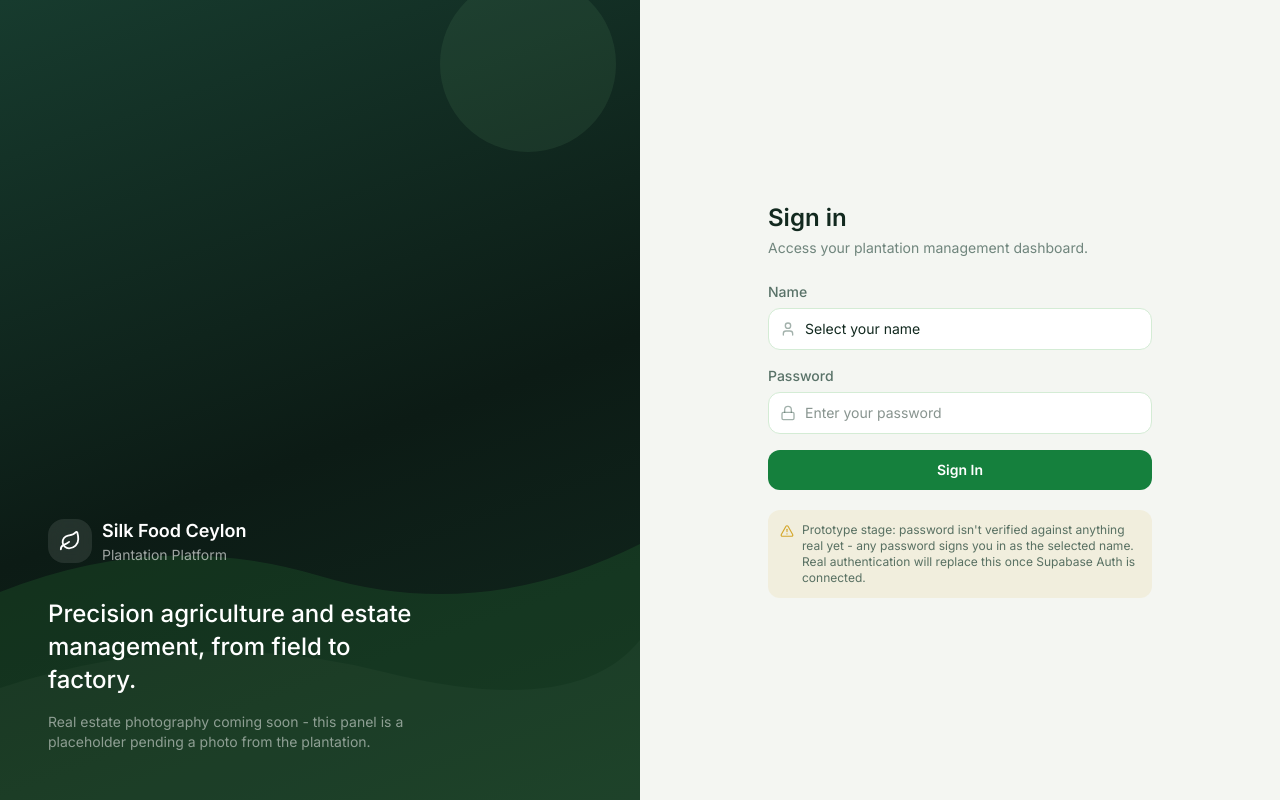
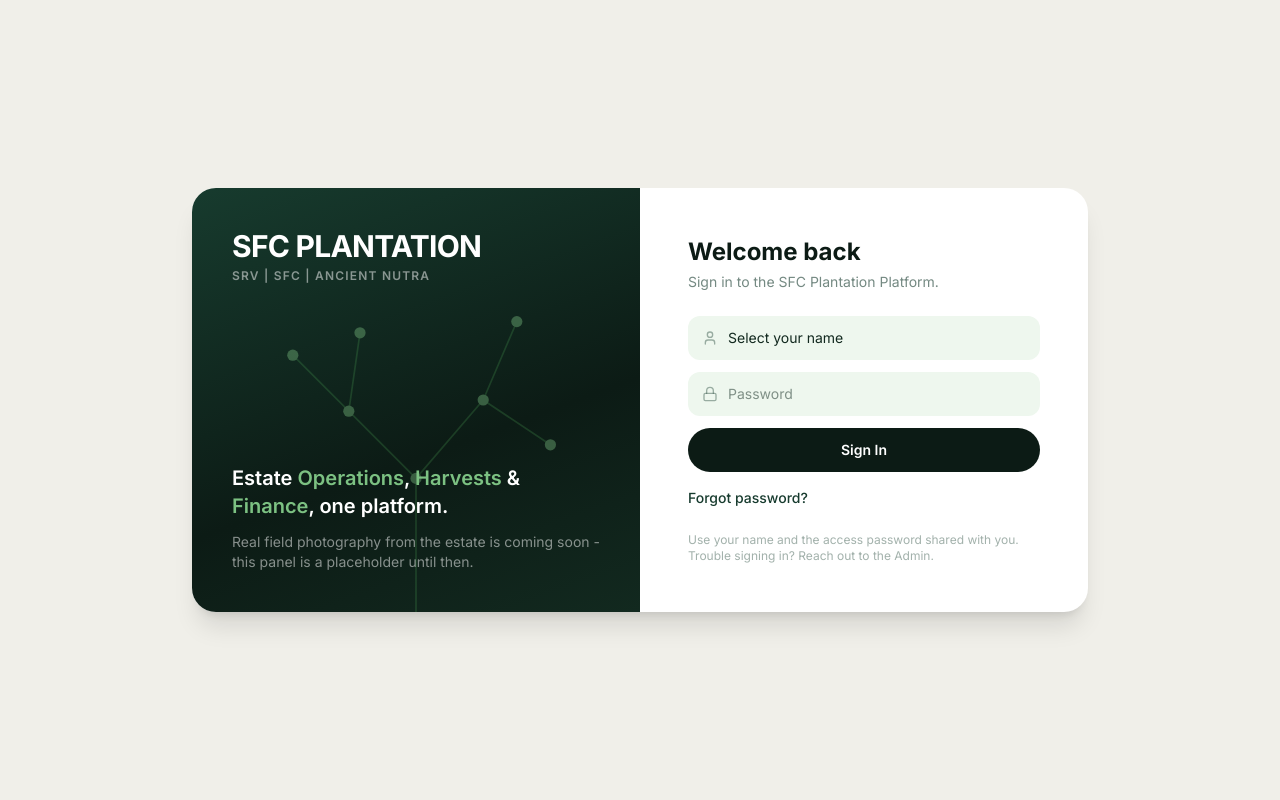
Before and after one commit to Lihini-KP/sfc-plantation, a Next.js app: page /login in a window 1280 px wide. Built offline with nearby package versions, Linux system fonts and the light colour scheme.

Commit message:
Restyle login to match SPINE reference; add real shared access password

```diff
--- a/app/login/page.tsx
+++ b/app/login/page.tsx
@@ -1,9 +1,10 @@
 'use client'
 
 import { useState } from 'react'
-import { Sprout, AlertTriangle, Lock, User as UserIcon, Leaf } from 'lucide-react'
+import { Sprout, Lock, User as UserIcon } from 'lucide-react'
 import { useRole } from '@/lib/role-context'
 import { users } from '@/lib/mock-data/users'
+import { SHARED_ACCESS_PASSWORD } from '@/lib/auth-config'
 
 const loginUsers = users.filter((u) => u.role !== 'Worker')
 
@@ -12,6 +13,7 @@
   const [userId, setUserId] = useState('')
   const [password, setPassword] = useState('')
   const [error, setError] = useState('')
+  const [notice, setNotice] = useState('')
 
   function handleSubmit(e: React.FormEvent) {
     e.preventDefault()
@@ -19,8 +21,8 @@
       setError('Select your name.')
       return
     }
-    if (!password) {
-      setError('Enter a password.')
+    if (password !== SHARED_ACCESS_PASSWORD) {
+      setError('Incorrect password.')
       return
     }
     setError('')
@@ -28,60 +30,63 @@
   }
 
   return (
-    <div className="flex min-h-screen">
-      {/* Visual panel - placeholder gradient until a real estate photo is provided */}
-      <div className="relative hidden w-1/2 overflow-hidden bg-brand-800 lg:flex lg:flex-col lg:justify-end">
-        <div
-          className="absolute inset-0"
-          style={{ background: 'linear-gradient(160deg, #173b2e 0%, #0c1b15 55%, #12291f 100%)' }}
-        />
-        <svg className="absolute inset-0 h-full w-full opacity-20" viewBox="0 0 400 600" preserveAspectRatio="xMidYMid slice">
-          <path d="M0,420 Q100,380 200,410 T400,390 V600 H0 Z" fill="#2f8a3d" />
-          <path d="M0,480 Q120,440 240,470 T400,450 V600 H0 Z" fill="#4fa858" />
-          <circle cx="330" cy="90" r="55" fill="#7cc182" opacity="0.5" />
+    <div className="flex min-h-screen items-center justify-center bg-[#f0efe9] p-4">
+      <div className="flex w-full max-w-4xl overflow-hidden rounded-3xl bg-white shadow-xl">
+        {/* Visual panel - placeholder graphic until a real estate photo is provided */}
+        <div className="relative hidden w-1/2 flex-col justify-between overflow-hidden p-10 text-white lg:flex">
+          <div className="absolute inset-0" style={{ background: 'linear-gradient(160deg, #173b2e 0%, #0c1b15 60%, #12291f 100%)' }} />
+          <svg className="absolute inset-0 h-full w-full opacity-40" viewBox="0 0 400 500" preserveAspectRatio="xMidYMid slice">
+            <g stroke="#4fa858" strokeWidth="1.5" fill="none" opacity="0.6">
+              <path d="M200,460 L200,320 M200,320 L140,260 M200,320 L260,250 M140,260 L90,210 M140,260 L150,190 M260,250 L320,290 M260,250 L290,180" />
+            </g>
+            {[
+              [200, 460], [200, 320], [140, 260], [260, 250],
+              [90, 210], [150, 190], [320, 290], [290, 180],
+            ].map(([cx, cy], i) => (
+              <circle key={i} cx={cx} cy={cy} r={i === 0 ? 7 : 5} fill="#7cc182" />
+            ))}
           </svg>
-        <div className="relative z-10 p-12 text-white">
-          <div className="flex items-center gap-2.5">
-            <span className="flex h-11 w-11 items-center justify-center rounded-2xl bg-white/10 backdrop-blur">
-              <Leaf size={22} />
-            </span>
-            <div>
-              <p className="text-lg font-semibold">Silk Food Ceylon</p>
-              <p className="text-sm text-white/60">Plantation Platform</p>
+
+          <div className="relative z-10">
+            <p className="text-3xl font-bold tracking-tight">SFC PLANTATION</p>
+            <p className="mt-1 text-xs font-semibold tracking-widest text-white/50">SRV | SFC | ANCIENT NUTRA</p>
           </div>
-          </div>
-          <p className="mt-8 max-w-sm text-2xl font-medium leading-snug">
-            Precision agriculture and estate management, from field to factory.
+
+          <div className="relative z-10">
+            <p className="text-xl font-semibold leading-snug">
+              <span className="text-white">Estate </span>
+              <span className="text-brand-300">Operations</span>
+              <span className="text-white">, </span>
+              <span className="text-brand-300">Harvests</span>
+              <span className="text-white"> &amp; </span>
+              <span className="text-brand-300">Finance</span>
+              <span className="text-white">, one platform.</span>
             </p>
-          <p className="mt-4 max-w-sm text-sm text-white/50">
-            Real estate photography coming soon - this panel is a placeholder pending a photo from the plantation.
+            <p className="mt-3 max-w-sm text-sm text-white/50">
+              Real field photography from the estate is coming soon - this panel is a placeholder until then.
             </p>
           </div>
         </div>
 
         {/* Login form panel */}
-      <div className="flex w-full flex-col items-center justify-center bg-background px-4 py-10 lg:w-1/2">
-        <div className="mb-8 flex flex-col items-center text-center lg:hidden">
-          <span className="flex h-14 w-14 items-center justify-center rounded-2xl bg-brand-600 text-white">
-            <Sprout size={26} />
+        <div className="flex w-full flex-col justify-center p-8 sm:p-12 lg:w-1/2">
+          <div className="mb-6 flex items-center gap-2.5 lg:hidden">
+            <span className="flex h-10 w-10 items-center justify-center rounded-xl bg-brand-600 text-white">
+              <Sprout size={20} />
             </span>
-          <h1 className="mt-4 text-xl font-semibold text-brand-800">Silk Food Ceylon</h1>
-          <p className="text-sm text-brand-700/60">Plantation Platform</p>
+            <p className="text-sm font-semibold text-brand-800">SFC Plantation</p>
           </div>
 
-        <div className="w-full max-w-sm">
-          <h2 className="text-2xl font-semibold text-brand-800">Sign in</h2>
-          <p className="mt-1 text-sm text-brand-700/60">Access your plantation management dashboard.</p>
+          <h1 className="text-2xl font-bold text-brand-900">Welcome back</h1>
+          <p className="mt-1 text-sm text-brand-700/60">Sign in to the SFC Plantation Platform.</p>
 
-          <form onSubmit={handleSubmit} className="mt-6 space-y-4">
-            <label className="block text-sm">
-              <span className="mb-1.5 block font-medium text-brand-700/70">Name</span>
+          <form onSubmit={handleSubmit} className="mt-6 space-y-3">
             <div className="relative">
-                <UserIcon size={16} className="pointer-events-none absolute left-3 top-1/2 -translate-y-1/2 text-brand-700/40" />
+              <UserIcon size={16} className="pointer-events-none absolute left-3.5 top-1/2 -translate-y-1/2 text-brand-700/40" />
               <select
                 value={userId}
                 onChange={(e) => setUserId(e.target.value)}
-                  className="w-full appearance-none rounded-xl border border-brand-100 bg-white py-2.5 pl-9 pr-3 text-brand-800 focus:border-brand-600 focus:outline-none focus:ring-2 focus:ring-brand-600/20"
+                className="w-full appearance-none rounded-xl bg-brand-50 py-3 pl-10 pr-3 text-sm text-brand-800 focus:outline-none focus:ring-2 focus:ring-brand-600/30"
               >
                 <option value="">Select your name</option>
                 {loginUsers.map((u) => (
@@ -89,39 +94,40 @@
                 ))}
               </select>
             </div>
-            </label>
 
-            <label className="block text-sm">
-              <span className="mb-1.5 block font-medium text-brand-700/70">Password</span>
             <div className="relative">
-                <Lock size={16} className="pointer-events-none absolute left-3 top-1/2 -translate-y-1/2 text-brand-700/40" />
+              <Lock size={16} className="pointer-events-none absolute left-3.5 top-1/2 -translate-y-1/2 text-brand-700/40" />
               <input
                 type="password"
                 value={password}
                 onChange={(e) => setPassword(e.target.value)}
-                  placeholder="Enter your password"
-                  className="w-full rounded-xl border border-brand-100 bg-white py-2.5 pl-9 pr-3 text-brand-800 focus:border-brand-600 focus:outline-none focus:ring-2 focus:ring-brand-600/20"
+                placeholder="Password"
+                className="w-full rounded-xl bg-brand-50 py-3 pl-10 pr-3 text-sm text-brand-800 focus:outline-none focus:ring-2 focus:ring-brand-600/30"
               />
             </div>
-            </label>
 
             {error && <p className="text-xs font-medium text-status-critical">{error}</p>}
 
             <button
               type="submit"
-              className="w-full rounded-xl bg-brand-600 py-2.5 text-sm font-semibold text-white transition-colors hover:bg-brand-700"
+              className="w-full rounded-full bg-brand-900 py-3 text-sm font-semibold text-white transition-colors hover:bg-brand-800"
             >
               Sign In
             </button>
           </form>
 
-          <div className="mt-5 flex items-start gap-2 rounded-xl bg-status-attention/10 p-3">
-            <AlertTriangle size={14} className="mt-0.5 shrink-0 text-status-attention" />
-            <p className="text-xs text-brand-700/70">
-              Prototype stage: password isn&apos;t verified against anything real yet - any password signs you in as the
-              selected name. Real authentication will replace this once Supabase Auth is connected.
+          <button
+            type="button"
+            onClick={() => setNotice('Contact the Admin to reset your password - self-service reset isn\'t wired up yet.')}
+            className="mt-4 self-start text-sm font-medium text-brand-700 hover:underline"
+          >
+            Forgot password?
+          </button>
+          {notice && <p className="mt-1 text-xs text-brand-700/50">{notice}</p>}
+
+          <p className="mt-6 text-xs text-brand-700/40">
+            Use your name and the access password shared with you. Trouble signing in? Reach out to the Admin.
           </p>
-          </div>
         </div>
       </div>
     </div>
--- /dev/null
+++ b/lib/auth-config.ts
@@ -0,0 +1,7 @@
+// TEMPORARY shared access password for the prototype login page. There's no
+// real backend yet, so this is a single shared password (not per-person)
+// checked entirely client-side - fine for an internal demo, not real
+// security. Replace this whole mechanism with Supabase Auth (real per-user
+// passwords, hashed server-side) before this goes anywhere near production
+// or real company data with restricted access needs.
+export const SHARED_ACCESS_PASSWORD = 'SilkFood@2026'
```
Lines whose indentation alone changed are shown as unchanged.
